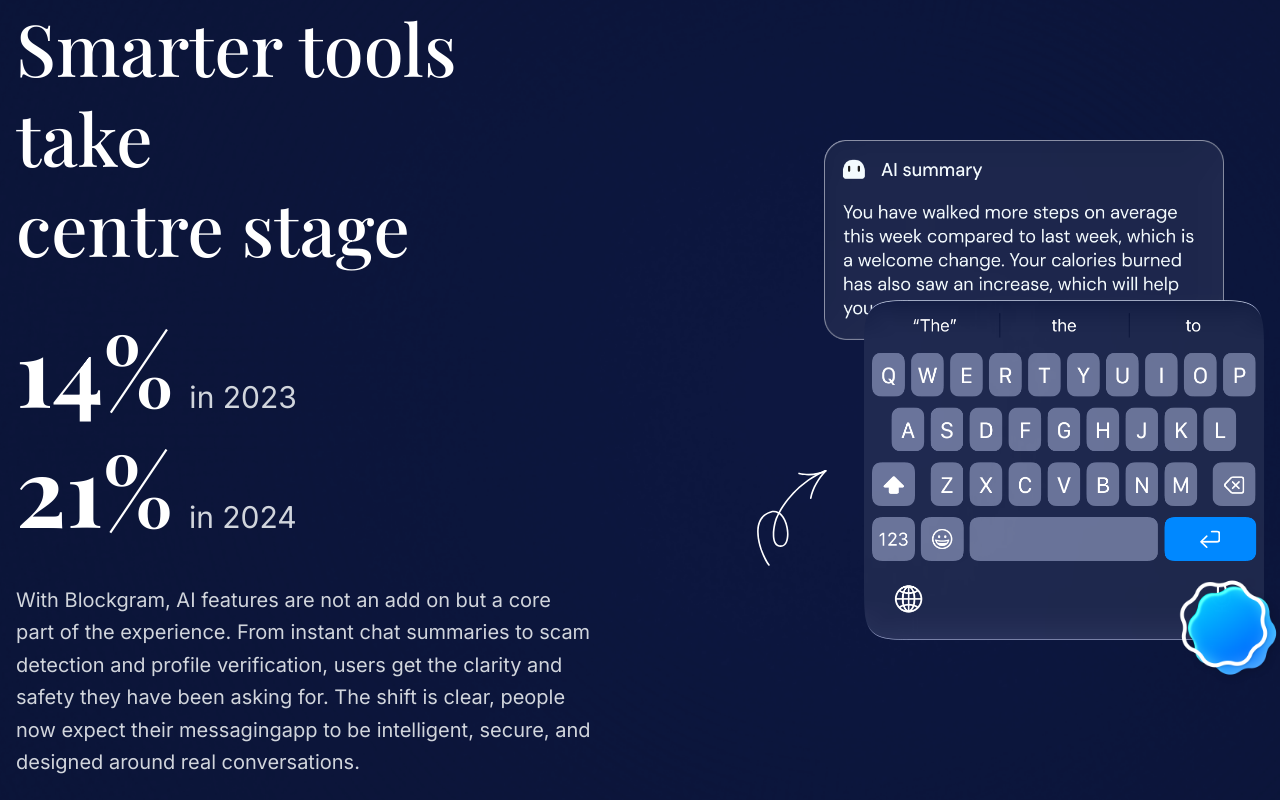
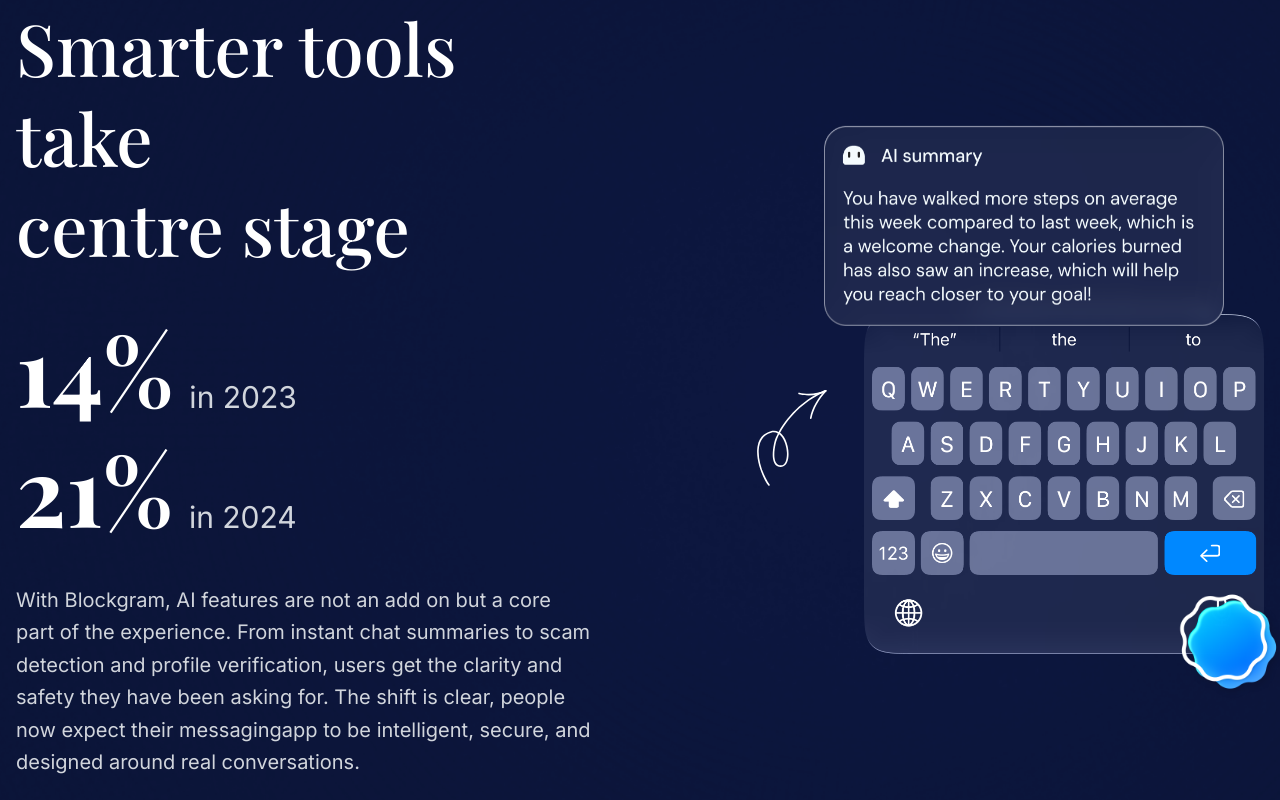
Before and after one commit to heyrapto/blockgram-latest, a Next.js app: page / in a window 1280 px wide. Shown: the part 6160-6960 px from the top of the page. Built offline with nearby package versions, Linux system fonts and the light colour scheme; a web font is replaced by a local one.

Commit message:
feat: fixed positioning

```diff
--- a/components/sections/tools.tsx
+++ b/components/sections/tools.tsx
@@ -46,29 +46,29 @@
                     {/* Right Content - Phone Mockup */}
                     <div className="relative flex justify-center lg:justify-end">
                         <div className="relative">
+                            {/* AI Summary - Higher z-index */}
                             <img
                                 src="/images/tools/summary.png"
                                 alt="AI"
-                                className="w-[400px] h-[200px] z-50"
+                                className="w-[400px] h-[200px] relative z-50"
                             />
 
-                            {/* Keyboard Interface */}
-                            <div className="relative">
+                            {/* Curved Arrow */}
                             <img
                                 src="/images/tools/curved-up-arrow.svg"
                                 alt=""
-                                    className="absolute -left-20 top-1/2 w-24 h-24"
+                                className="absolute -left-20 top-1/2 w-24 h-24 z-10"
                             />
 
-                                {/* Keyboard */}
+                            {/* Keyboard - Lower z-index */}
                             <img
                                 src="/images/tools/keyboard.png"
                                 alt="Keyboard"
-                                    className="w-[400px] ml-10 -mt-10 z-0"
+                                className="w-[400px] ml-10 -mt-3 relative z-0"
                             />
 
                             {/* Bottom Logo Badge */}
-                                <div className="absolute -bottom-12 -right-6">
+                            <div className="absolute -bottom-12 -right-6 z-20">
                                 <img
                                     src="/images/tools/bottom-logo.png"
                                     alt="Blockgram"
@@ -79,7 +79,6 @@
                     </div>
                 </div>
             </div>
-            </div>
         </section>
     );
 };
```
Lines whose indentation alone changed are shown as unchanged.
